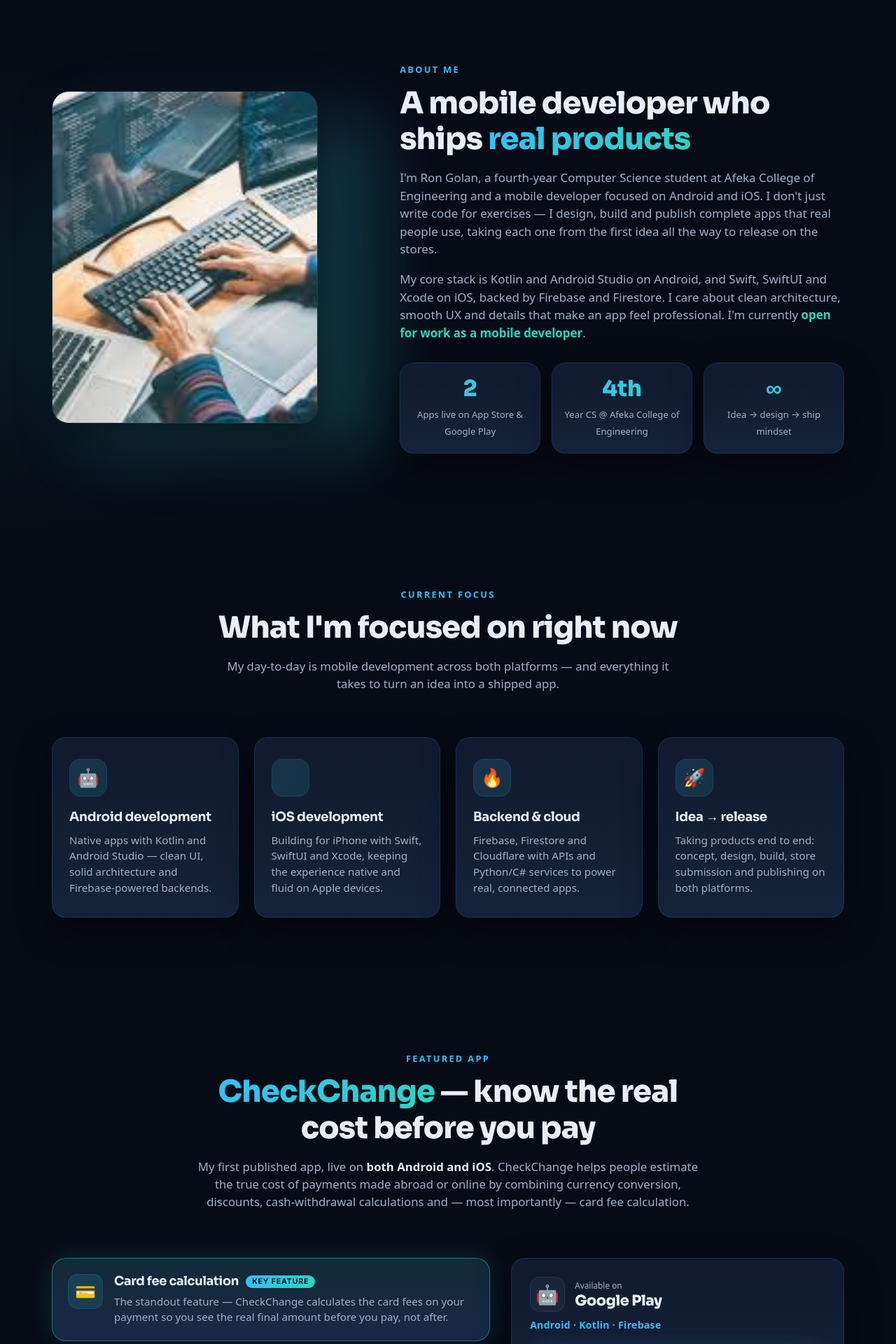
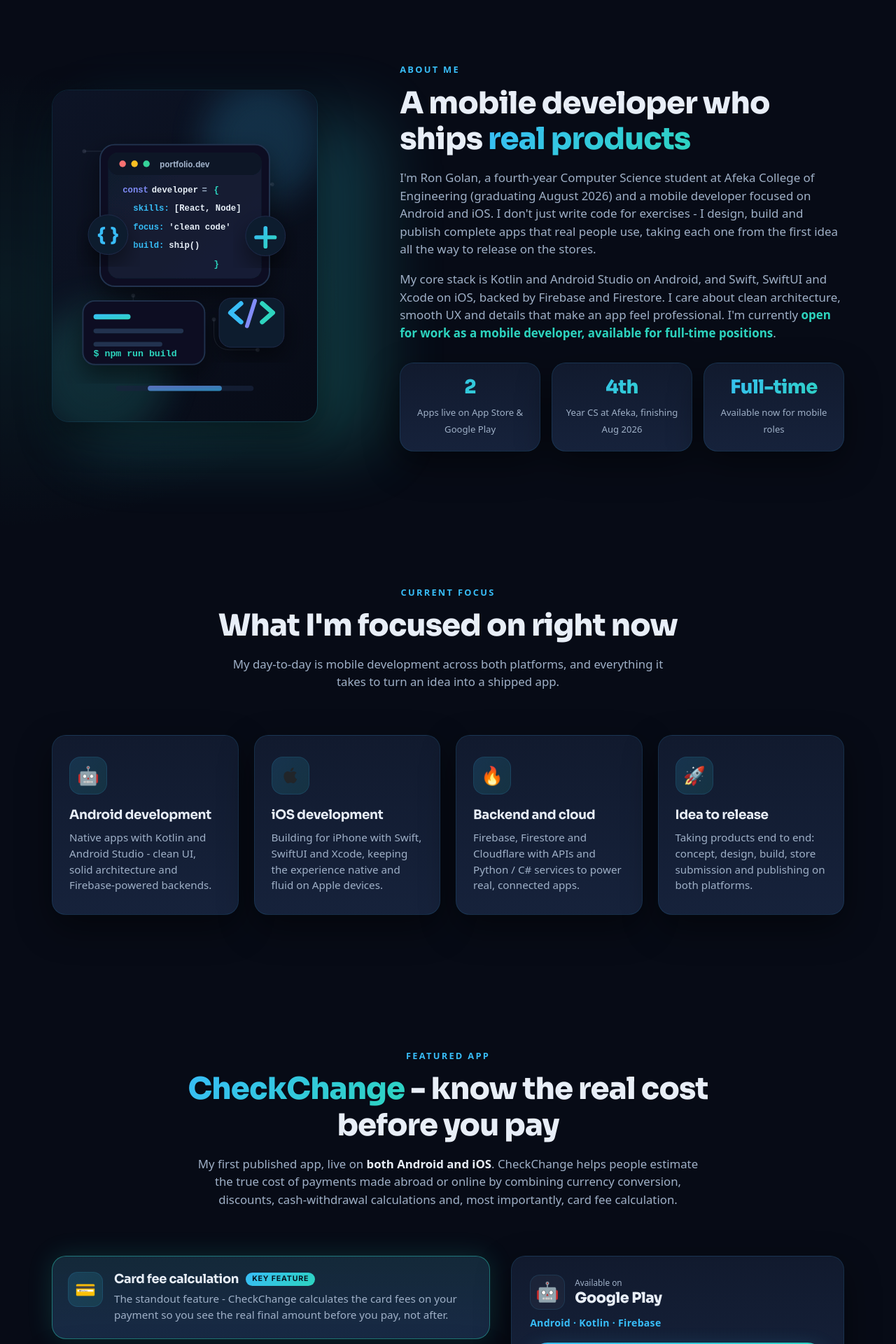
Before and after one commit to rongo270/my-portfolio, a React (Create React App) app: page / in a window 1280 px wide. Shown: the part 720-2640 px from the top of the page at 70% size. Built offline with nearby package versions, Linux system fonts and the light colour scheme.

Commit message:
photo may change in about me

```diff
--- a/src/components/About.js
+++ b/src/components/About.js
@@ -3,8 +3,8 @@
 
 const stats = [
     { value: '2', label: 'Apps live on App Store & Google Play' },
-    { value: '4th', label: 'Year CS @ Afeka College of Engineering' },
-    { value: '∞', label: 'Idea → design → ship mindset' },
+    { value: '4th', label: 'Year CS at Afeka, finishing Aug 2026' },
+    { value: 'Full-time', label: 'Available now for mobile roles' },
 ];
 
 function About() {
@@ -14,8 +14,8 @@
                 <div className="about-media" data-aos="fade-right">
                     <div className="about-media-glow" />
                     <img
-                        src={process.env.PUBLIC_URL + '/about.jpg'}
-                        alt="Ron Golan"
+                        src={process.env.PUBLIC_URL + '/about-illustration.svg'}
+                        alt="Mobile app development illustration"
                         className="about-img"
                     />
                 </div>
@@ -27,16 +27,17 @@
                     </h2>
                     <p className="about-text">
                         I'm Ron Golan, a fourth-year Computer Science student at Afeka College of
-                        Engineering and a mobile developer focused on Android and iOS. I don't just
-                        write code for exercises — I design, build and publish complete apps that
-                        real people use, taking each one from the first idea all the way to release
-                        on the stores.
+                        Engineering (graduating August 2026) and a mobile developer focused on
+                        Android and iOS. I don't just write code for exercises - I design, build
+                        and publish complete apps that real people use, taking each one from the
+                        first idea all the way to release on the stores.
                     </p>
                     <p className="about-text">
                         My core stack is Kotlin and Android Studio on Android, and Swift, SwiftUI and
                         Xcode on iOS, backed by Firebase and Firestore. I care about clean
                         architecture, smooth UX and details that make an app feel professional. I'm
-                        currently <strong className="hl">open for work as a mobile developer</strong>.
+                        currently <strong className="hl">open for work as a mobile developer,
+                        available for full-time positions</strong>.
                     </p>
 
                     <div className="about-stats">
--- a/src/components/Contact.js
+++ b/src/components/Contact.js
@@ -32,7 +32,7 @@
                 <h2 className="section-heading">Let's build something together</h2>
                 <p className="section-sub">
                     I'm open for work as a mobile developer. Whether it's a role, a project or just to
-                    talk apps — my inbox is open.
+                    talk apps - my inbox is open.
                 </p>
             </div>
 
--- a/src/components/FeaturedApp.js
+++ b/src/components/FeaturedApp.js
@@ -5,7 +5,7 @@
     {
         icon: '💳',
         title: 'Card fee calculation',
-        text: 'The standout feature — CheckChange calculates the card fees on your payment so you see the real final amount before you pay, not after.',
+        text: 'The standout feature - CheckChange calculates the card fees on your payment so you see the real final amount before you pay, not after.',
         highlight: true,
     },
     {
@@ -26,12 +26,12 @@
             <div className="featured-head" data-aos="fade-up">
                 <span className="section-eyebrow">Featured app</span>
                 <h2 className="section-heading">
-                    <span className="gradient-text">CheckChange</span> — know the real cost before you pay
+                    <span className="gradient-text">CheckChange</span> - know the real cost before you pay
                 </h2>
                 <p className="section-sub">
                     My first published app, live on <strong>both Android and iOS</strong>. CheckChange
                     helps people estimate the true cost of payments made abroad or online by combining
-                    currency conversion, discounts, cash-withdrawal calculations and — most importantly —
+                    currency conversion, discounts, cash-withdrawal calculations and, most importantly,
                     card fee calculation.
                 </p>
             </div>
--- a/src/components/Focus.js
+++ b/src/components/Focus.js
@@ -1,27 +1,17 @@
 import React from 'react';
 import '../styles/focus.css';
 
+const AppleIcon = (
+    <svg viewBox="0 0 384 512" width="1em" height="1em" fill="currentColor" aria-hidden="true">
+        <path d="M318.7 268.7c-.2-36.7 16.4-64.4 50-84.8-18.8-26.9-47.2-41.7-84.7-44.6-35.5-2.8-74.3 20.7-88.5 20.7-15 0-49.4-19.7-76.4-19.7C63.3 141.2 4 184.8 4 273.5q0 39.3 14.4 81.2c12.8 36.7 59 126.7 107.2 125.2 25.2-.6 43-17.9 75.8-17.9 31.8 0 48.3 17.9 76.4 17.9 48.6-.7 90.4-82.5 102.6-119.3-65.2-30.7-61.7-90-61.7-91.9zm-56.6-164.2c27.3-32.4 24.8-61.9 24-72.5-24.1 1.4-52 16.4-67.9 34.9-17.5 19.8-27.8 44.3-25.6 71.9 26.1 2 49.9-11.4 69.5-34.3z" />
+    </svg>
+);
+
 const focusItems = [
-    {
-        icon: '🤖',
-        title: 'Android development',
-        text: 'Native apps with Kotlin and Android Studio — clean UI, solid architecture and Firebase-powered backends.',
-    },
-    {
-        icon: '',
-        title: 'iOS development',
-        text: 'Building for iPhone with Swift, SwiftUI and Xcode, keeping the experience native and fluid on Apple devices.',
-    },
-    {
-        icon: '🔥',
-        title: 'Backend & cloud',
-        text: 'Firebase, Firestore and Cloudflare with APIs and Python/C# services to power real, connected apps.',
-    },
-    {
-        icon: '🚀',
-        title: 'Idea → release',
-        text: 'Taking products end to end: concept, design, build, store submission and publishing on both platforms.',
-    },
+    { icon: '\u{1F916}', title: 'Android development', text: 'Native apps with Kotlin and Android Studio - clean UI, solid architecture and Firebase-powered backends.' },
+    { icon: AppleIcon, title: 'iOS development', text: 'Building for iPhone with Swift, SwiftUI and Xcode, keeping the experience native and fluid on Apple devices.' },
+    { icon: '\u{1F525}', title: 'Backend and cloud', text: 'Firebase, Firestore and Cloudflare with APIs and Python / C# services to power real, connected apps.' },
+    { icon: '\u{1F680}', title: 'Idea to release', text: 'Taking products end to end: concept, design, build, store submission and publishing on both platforms.' },
 ];
 
 function Focus() {
@@ -31,7 +21,7 @@
                 <span className="section-eyebrow">Current focus</span>
                 <h2 className="section-heading">What I'm focused on right now</h2>
                 <p className="section-sub">
-                    My day-to-day is mobile development across both platforms — and everything it
+                    My day-to-day is mobile development across both platforms, and everything it
                     takes to turn an idea into a shipped app.
                 </p>
             </div>
--- a/src/components/Hero.js
+++ b/src/components/Hero.js
@@ -8,7 +8,7 @@
             <div className="hero-inner">
                 <div className="hero-left" data-aos="fade-up">
                     <span className="open-badge">
-                        <span className="pulse-dot" /> Open for work — Mobile Developer
+                        <span className="pulse-dot" /> Open for work · Full-time
                     </span>
 
                     <h1 className="hero-name">
@@ -30,7 +30,7 @@
                     <p className="hero-subtitle">
                         Fourth-year Computer Science student at Afeka College of Engineering,
                         focused on Android &amp; iOS development. I take products all the way from
-                        idea to release — already live on Google Play and the App Store.
+                        idea to release - already live on Google Play and the App Store.
                     </p>
 
                     <div className="hero-cta-row">
--- a/src/components/WorkingOn.js
+++ b/src/components/WorkingOn.js
@@ -6,7 +6,7 @@
         status: 'In progress',
         icon: '🏛️',
         title: 'Municipality collaboration',
-        text: 'A mobile project connected to a collaboration with the Tel Aviv Municipality. More details to come — stay tuned.',
+        text: 'A mobile project connected to a collaboration with the Tel Aviv Municipality. More details to come - stay tuned.',
         locked: true,
     },
     {
--- a/src/styles/about.css
+++ b/src/styles/about.css
@@ -38,15 +38,17 @@
     margin-top: 30px;
 }
 .about-stat {
-    padding: 20px 16px;
+    padding: 20px 14px;
     text-align: center;
 }
 .about-stat-value {
     display: block;
     font-family: 'Sora', sans-serif;
-    font-size: 2rem;
+    font-size: clamp(1.35rem, 3.3vw, 1.7rem);
     font-weight: 800;
-    line-height: 1;
+    line-height: 1.05;
+    letter-spacing: -0.02em;
+    white-space: nowrap;
     margin-bottom: 8px;
 }
 .about-stat-label { font-size: 0.82rem; color: var(--text-muted); line-height: 1.4; }
```
Also changed, not shown: public/about-illustration.svg (added).
